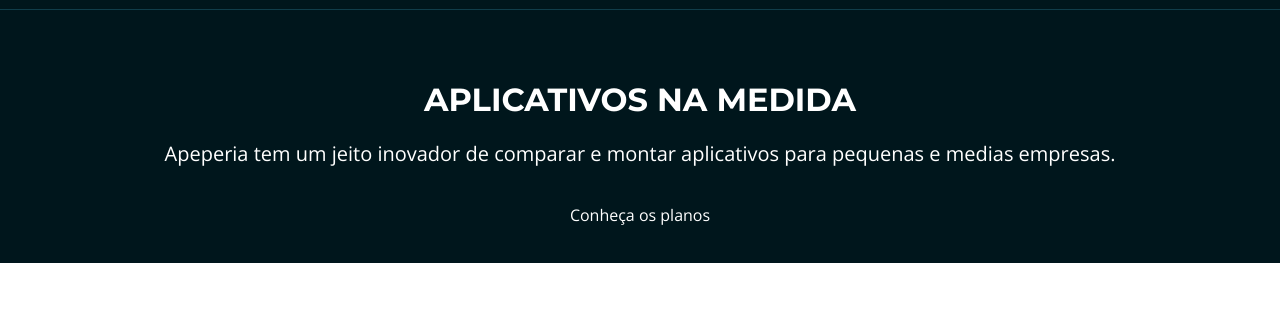
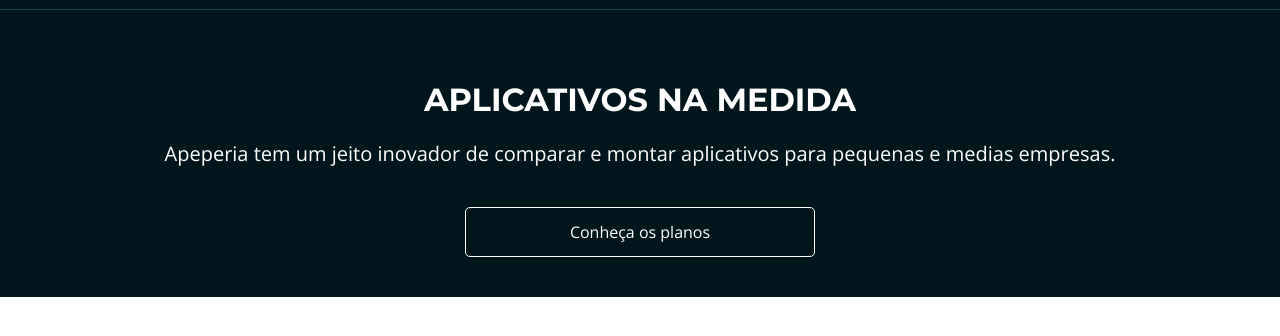
Before and after one commit to GeilsonHolanda/Apeperia-Alura, a plain HTML site: page index.html in a window 1280 px wide. Shown: the part 112-448 px from the top of the page. Drawn offline with nearby package versions, Linux system fonts and the light colour scheme.

Commit message:
first commit

```diff
--- a/css/base.css
+++ b/css/base.css
@@ -1,3 +1,40 @@
+:root {
+    --branco: #FFF;
+    --azul-claro: #DFE3E5;
+    --vermelho-forte: #B72E2E;
+    --cinza-escuro: #4F4C4C;
+    --cinza-claro: #F7F4F4;
+    --cinza-medio: #D9D9D9;
+
+    --fonte-link: #0084FF;
+    --fonte-cinza: #666;
+    --borda-cabecalho-mobile: #103D4A;
+    --bg-rodape: #333;
+    --bg-chamada-mobile: #00161C;
+
+    --planos-cartao-start: #56CCF2;
+    --planos-cartao-ultra: #B04CD9;
+    --planos-cartao-mega: #E33B3B;
+
+    --montserrat: 'montserrat', sans-serif;
+}
+
 body {
     font-family: 'Open Sans', sans-serif;
 }
+
+.container {
+    padding-right: 6%;
+    padding-left: 6%;
+}
+
+.botao {
+    text-align: center;
+    display: block;
+    width: 100%;
+    max-width: 350px;
+    box-sizing: border-box;
+    padding: 1rem 2rem;
+    border: 1px solid var(--branco);
+    border-radius: 5px;
+}
--- a/css/cabecalho.css
+++ b/css/cabecalho.css
@@ -1,5 +1,5 @@
 .cabecalho {
-    color: #FFF;
+    color: var(--branco);
 
     width: 100%;
 
@@ -12,7 +12,7 @@
     padding-top: .75rem;
     padding-bottom: .75rem;
 
-    border-bottom: 1px solid #103D4A;
+    border-bottom: 1px solid var(--borda-cabecalho-mobile);
 
     position: absolute;
 }
--- a/css/chamada.css
+++ b/css/chamada.css
@@ -3,17 +3,17 @@
     flex-direction: column;
     align-items: center;
 
-    color: #FFF;
+    color: var(--branco);
     text-align: center;
 
-    background-color: #00161C;
+    background-color: var(--bg-chamada-mobile);
 
     padding-top: 12.25rem;
     padding-bottom: 2.5rem;
 }
 
 .chamada__titulo {
-    font-family: 'Montserrat', serif;
+    font-family: var(--montserrat);
     font-size: 2rem;
     font-weight: 700;
     text-transform: uppercase;
--- a/index.html
+++ b/index.html
@@ -2,6 +2,7 @@
 <html>
     <head>
         <meta charset="UTF-8">
+        <meta name="viewport" content="width=device-width initial-scale=1.0">
         <title>Home | Apeperia</title>
         <link href="https://fonts.googleapis.com/css2?family=Montserrat:wght@300;400;700&family=Open+Sans:wght@300;400;700&display=swap" rel="stylesheet">
         <link href="css/reset.css" rel="stylesheet">
@@ -10,7 +11,7 @@
         <link href="css/chamada.css" rel="stylesheet">
     </head>
     <body>
-        <header class="cabecalho">
+        <header class="cabecalho container">
             <img src="img/logo-apeperia.svg" alt="Logo da Apeperia" class="cabecalho_logo">
             <nav class="cabecalho__navegacao">
                 <ul>
@@ -24,10 +25,10 @@
             </nav>
         </header>
         <Main>
-            <section class="chamada">
+            <section class="chamada container">
                 <h1 class="chamada__titulo">Aplicativos na Medida</h1>
                 <p class="chamada__texto">Apeperia tem um jeito inovador de comparar e montar aplicativos para pequenas e medias empresas.</p>
-                <a href="#" class="chamada__botao">Conheça os planos</a>
+                <a href="#" class="chamada__botao botao">Conheça os planos</a>
             </section>
         </Main>
     </body>
```
